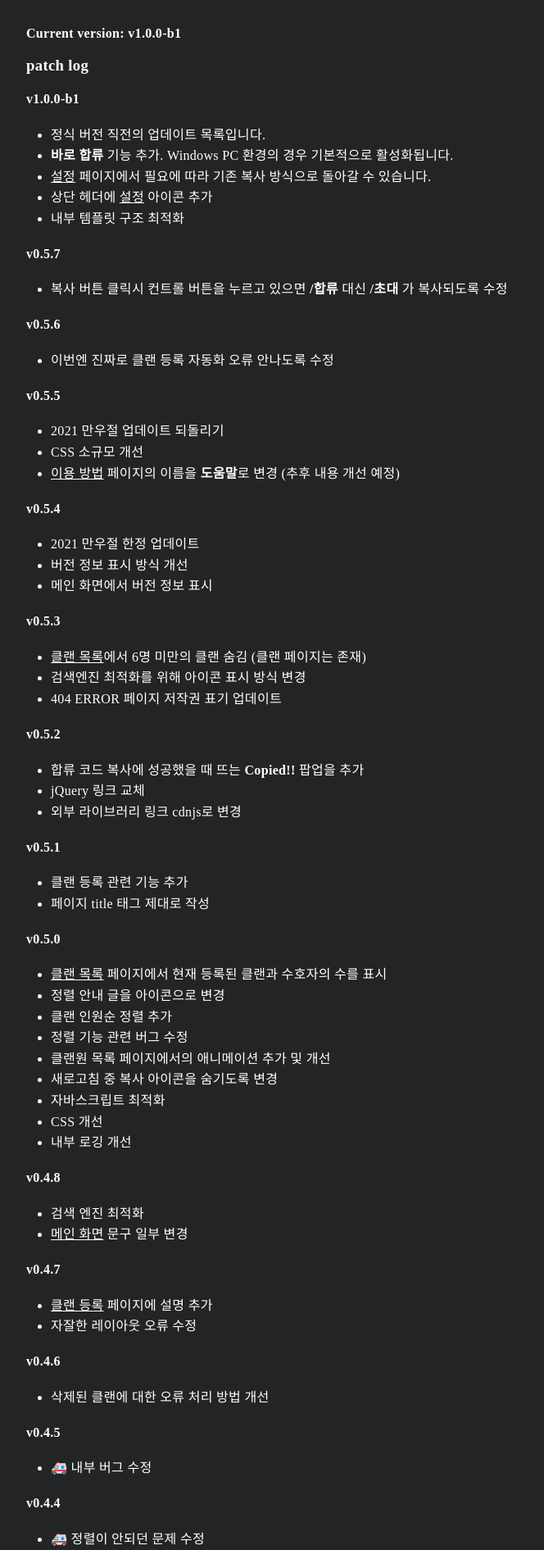
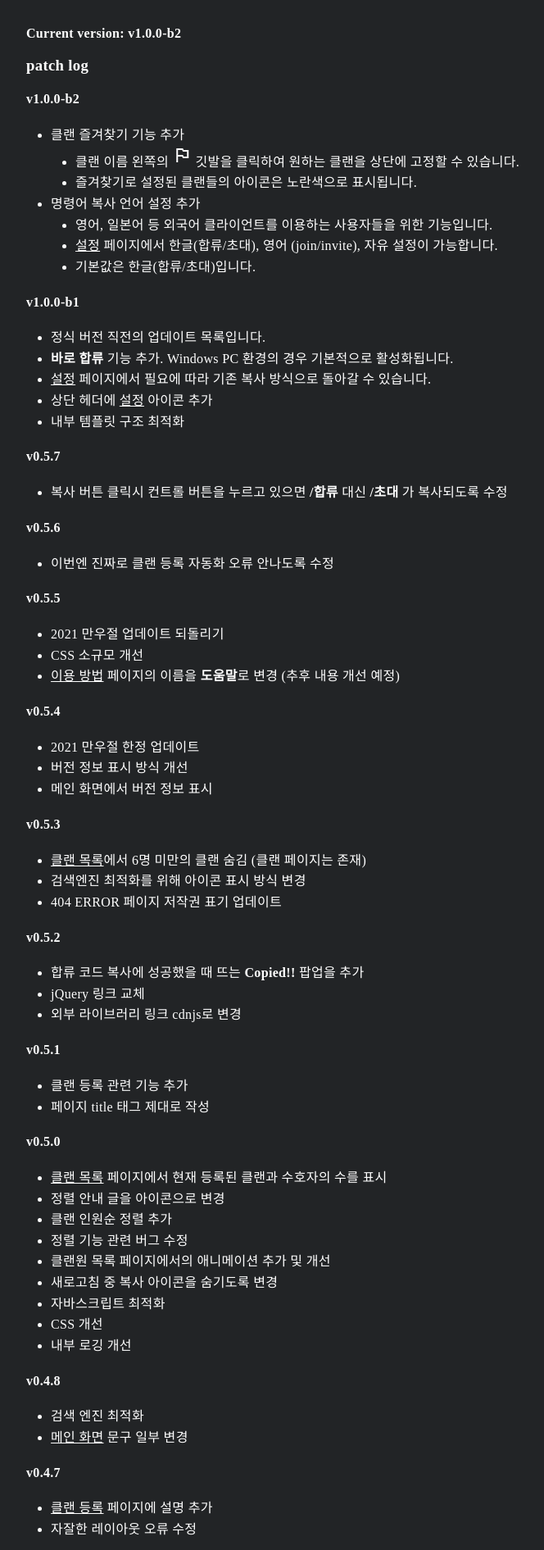
Before and after one commit to krepe-suZette/dega.kr, a Flask app: page /update-log in a window 1280 px wide. Shown: the part 56-1947 px from the top of the page at 82% size, without its empty margins (96-760 px from the left). Run offline with Flask 2, Linux system fonts and the light colour scheme; parts of the project's set-up code (start-up, migrations or seed data) failed here and were passed over; some web fonts are replaced.

Commit message:
:bookmark: v1.0.0-b2

```diff
--- a/app.py
+++ b/app.py
@@ -5,8 +5,8 @@ from parser_client import Client, Data
 app = Flask("main")
 p_client = Client()
 data = Data()
-last_update = "2021-06-18"
-__version__ = "1.0.0-b1"
+last_update = "2021-06-19"
+__version__ = "1.0.0-b2"
 
 
 @app.route("/")
--- a/templates/update-log.html
+++ b/templates/update-log.html
@@ -13,6 +13,20 @@
   <strong>Current version: v{{ version }}</strong>
 
   <h3>patch log</h3>
+  <h4>v1.0.0-b2</h4>
+  <ul>
+    <li>클랜 즐겨찾기 기능 추가
+      <ul>
+        <li>클랜 이름 왼쪽의 <i class="material-icons" data-icon="outlined_flag"></i> 깃발을 클릭하여 원하는 클랜을 상단에 고정할 수 있습니다.</li>
+        <li>즐겨찾기로 설정된 클랜들의 아이콘은 노란색으로 표시됩니다.</li>
+      </ul></li>
+    <li>명령어 복사 언어 설정 추가
+      <ul>
+        <li>영어, 일본어 등 외국어 클라이언트를 이용하는 사용자들을 위한 기능입니다.</li>
+        <li><a href="/setting" class="url">설정</a> 페이지에서 한글(합류/초대), 영어 (join/invite), 자유 설정이 가능합니다.</li>
+        <li>기본값은 한글(합류/초대)입니다.</li>
+      </ul></li>
+  </ul>
   <h4>v1.0.0-b1</h4>
   <ul>
     <li>정식 버전 직전의 업데이트 목록입니다.</li>
```
